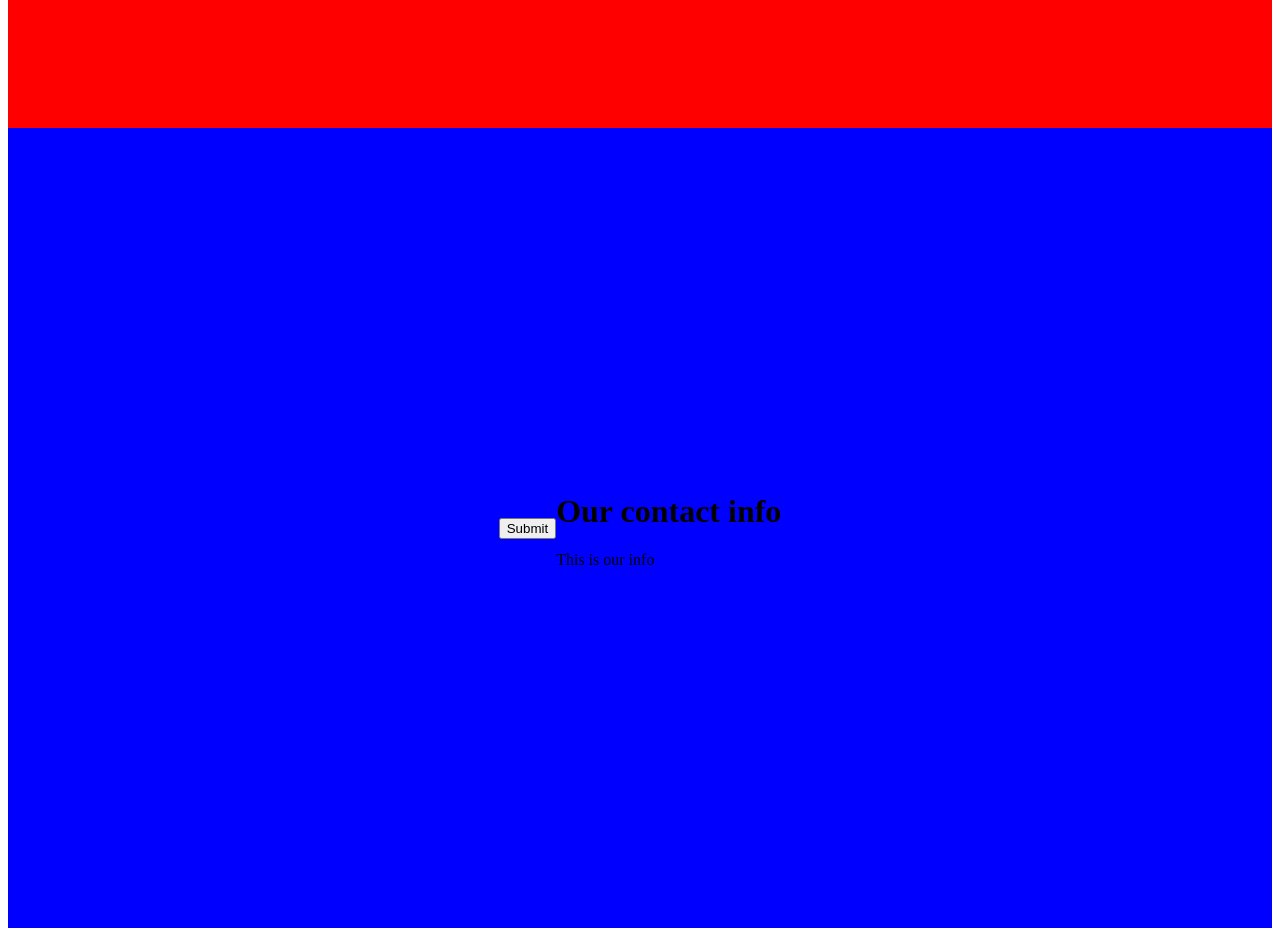
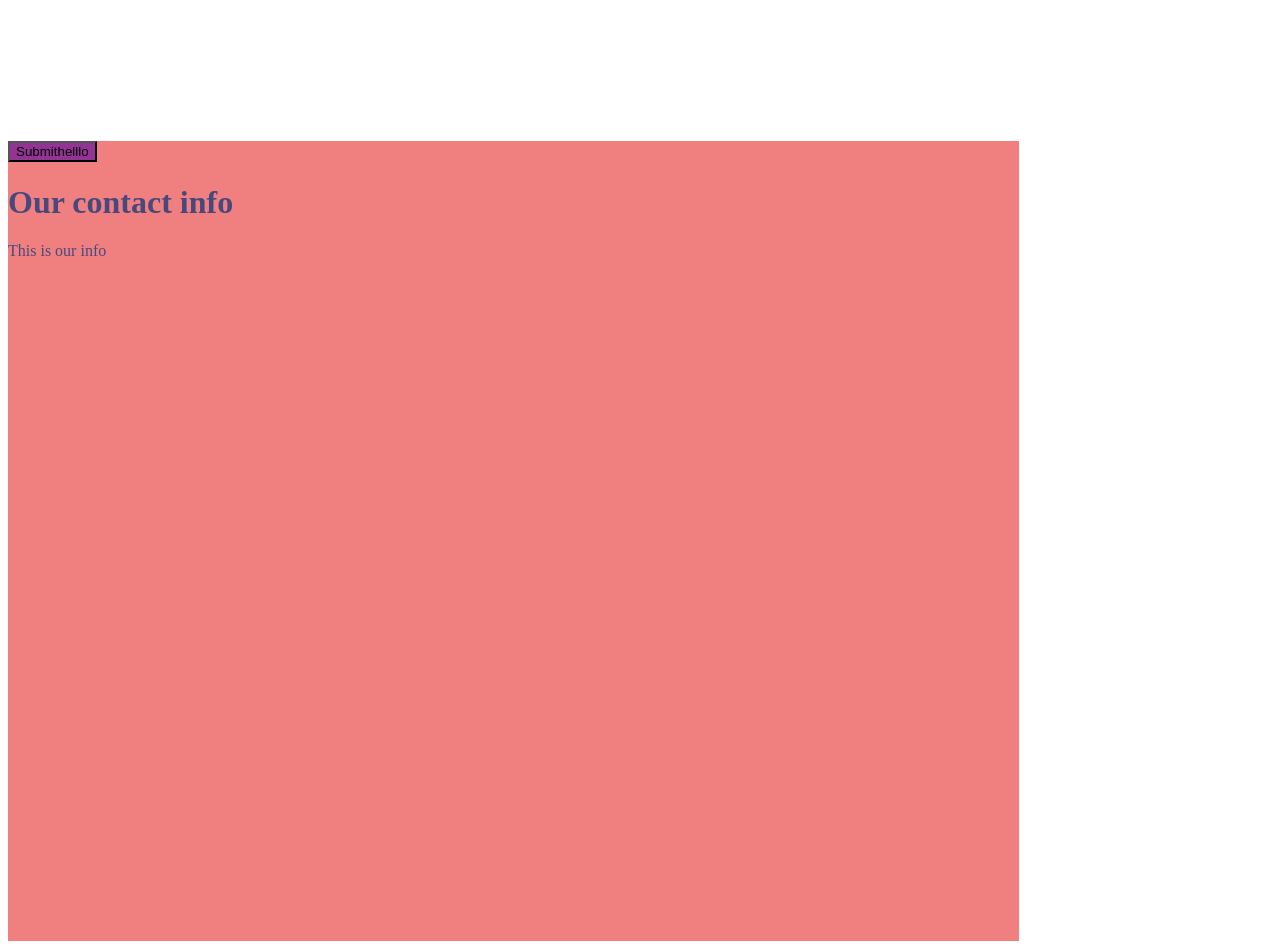
Before and after one commit to sammygee123/Sass-project, a plain HTML site: page index.html in a window 1280 px wide. Shown: the part 680-1629 px from the top of the page. Drawn offline with Linux system fonts and the light colour scheme.

Commit message:
finished project

```diff
--- a/styles/_header.scss
+++ b/styles/_header.scss
@@ -1,15 +1,4 @@
-@mixin flexCenter($direction, $background) {
-    height: 100vh;
-    display: flex;
-    justify-content: center;
-    align-items: center;
-    flex-direction: $direction;
-    background: $background;
-}
-
-
-header {
-    @include flexCenter(column, red);
+ header {
     height: 100vh;
     color: $textColor;
 
@@ -17,7 +6,7 @@ header {
         background: $primaryBtn;
 
         &:hover {
-            color: green
+            background: green;
         }
 
         &::after {
--- a/styles/style.scss
+++ b/styles/style.scss
@@ -2,6 +2,7 @@
 @import "./header";
 
 .contact {
-    @include flexCenter(row, blue);
-
+    @extend header;
+    background: lightcoral;
+    width:100% - 20%;
 }
```
Also changed, not shown: styles/style.css, 1 other file.
